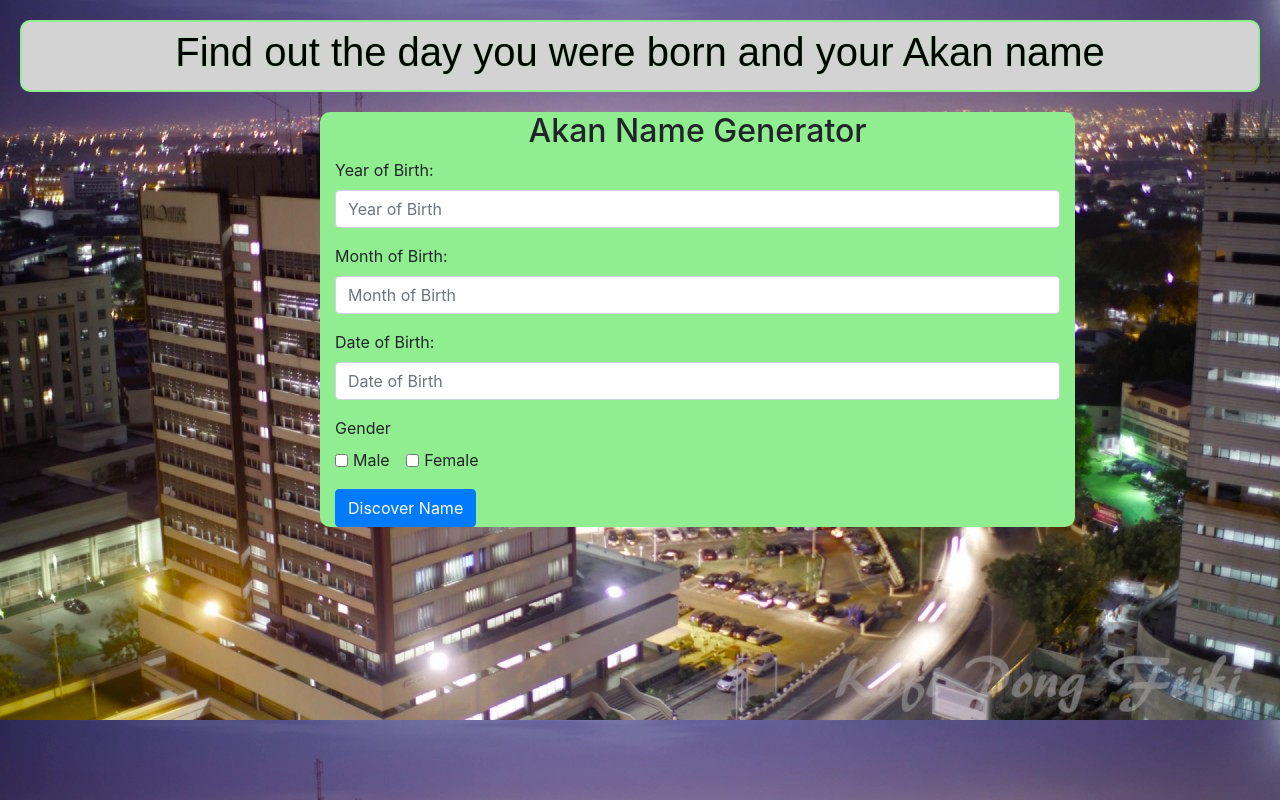
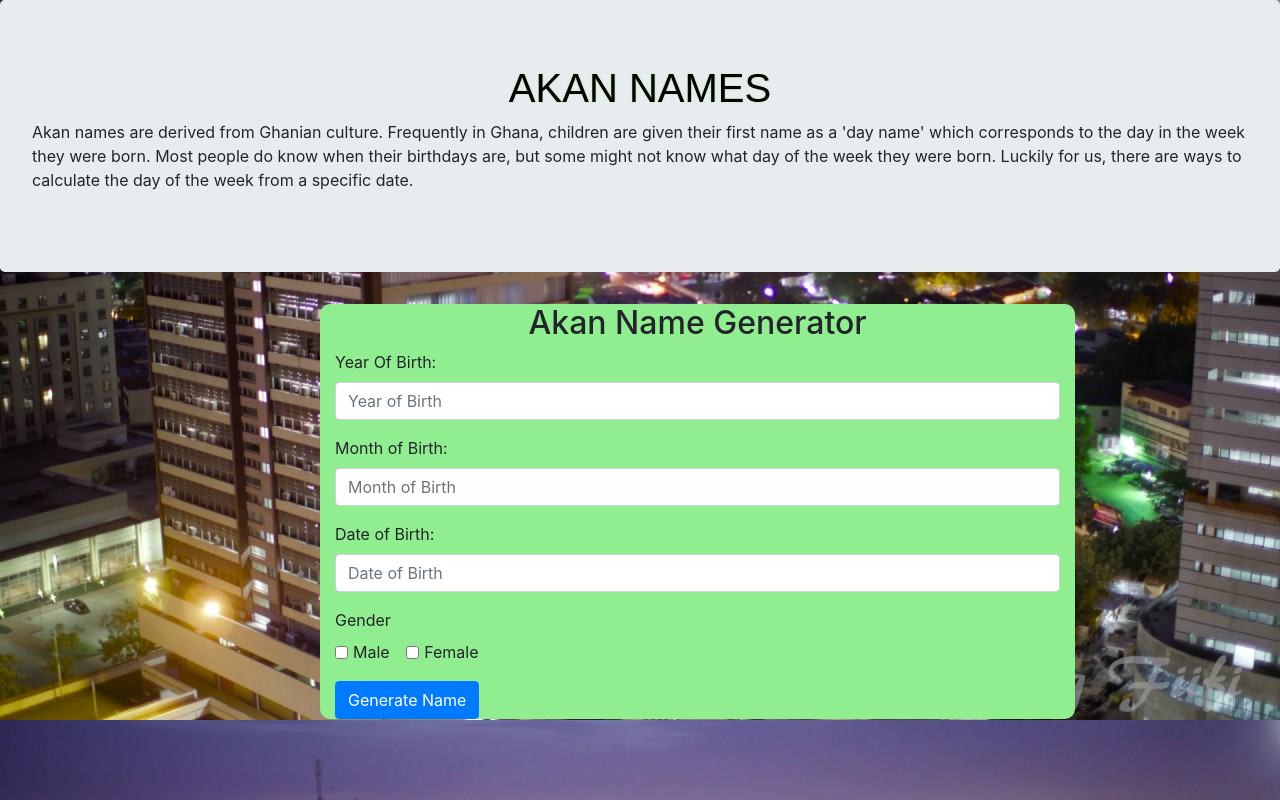
Before and after one commit to Kabu1/akanname, a plain HTML site: page index.html in a window 1280 px wide. Drawn offline with Linux system fonts and the light colour scheme.

Commit message:
Add jumbotron

```diff
--- a/index.html
+++ b/index.html
@@ -7,16 +7,26 @@
     <link rel="stylesheet" href=css/bootstrap.css>
   </head>
   <body>
-      <div class="test-box">
-        <h1>Find out the day you were born and your Akan name</h1>
+    <div class="jumbotron">
+      <h1>AKAN NAMES</h1>
+      <p>Akan names are derived from Ghanian culture.
+         Frequently in Ghana, children are given their first name as a 'day name' which corresponds
+         to the day in the week they were born.
+         Most people do know when their birthdays are, but some might not know what day of the week they were born.
+        Luckily for us, there are ways to calculate the day of the week from a specific date.
+      </p>
+
     </div>
+
+
+
     <div class="overlay">
       <div class="container">
         <h2>Akan Name Generator</h2>
-         <form name="myForm" class="form" onsubmit="validate();">
+        <form name="myForm" class="form">
           <div class="form-group">
-             <label for="number">Year of Birth:</label>
-             <input type="number" class="form-control" id="year"placeholder="Year of Birth" name="year">
+            <label for="Year of Birth">Year Of Birth:</label>
+            <input type="number" class="form-control" id="year" placeholder="Year of Birth" name="year">
           </div>
           <div class="form-group">
             <label for="month">Month of Birth:</label>
@@ -24,7 +34,7 @@
           </div>
           <div class="form-group">
             <label for="date">Date of Birth:</label>
-             <input type="number" class="form-control" id="date" placeholder="Date of Birth" name="date">
+            <input type="number"id="date"  class="form-control"  placeholder="Date of Birth" name="date">
           </div>
           <div class="form-group">
             <label for="month">Gender</label><br>
@@ -37,15 +47,14 @@
               <label class="form-check-label" for="inlineCheckbox2">Female</label>
             </div>
           </div>
-           <button type="submit" class="btn btn-primary" onclick="findName();">Discover Name</button>
+          <button type="submit" class="btn btn-primary" onclick="findName();">Generate Name</button>
           <br>
         </form>
         <p id="results"> </p>
       </div>
-      </div>
-      <script src="js/script.js">
 
-      </script>
 
+
+    <script src="js/script.js"></script>
   </body>
 </html>
```
Lines whose indentation alone changed are shown as unchanged.
